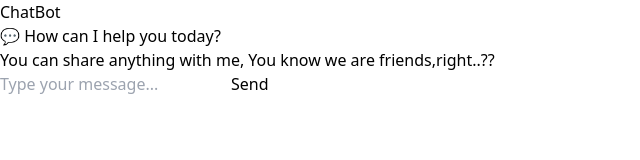
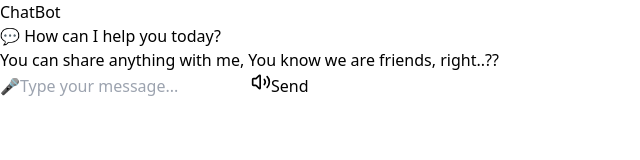
Before and after one commit to FS-Sridharan007/Sri-eshwar, a React (Vite) app in the folder ai/: page /chat-area in a window 1280 px wide. Shown: the top 160 px of the page, without its empty margins (0-640 px from the left). Built offline with nearby package versions, Linux system fonts and the light colour scheme.

Commit message:
Voice System Installed and still modification remaining

```diff
--- a/ai/package.json
+++ b/ai/package.json
@@ -15,7 +15,9 @@
     "lucide-react": "^0.474.0",
     "motion": "^12.2.0",
     "react": "^18.3.1",
-    "react-dom": "^18.3.1"
+    "react-dom": "^18.3.1",
+    "react-speech-recognition": "^3.10.0",
+    "whisper": "^0.3.3"
   },
   "devDependencies": {
     "@eslint/js": "^9.17.0",
--- a/ai/src/pages/ChatArea.jsx
+++ b/ai/src/pages/ChatArea.jsx
@@ -1,20 +1,29 @@
-import { useState } from "react";
+import { useState, useEffect, useRef } from "react";
 import { motion } from "framer-motion";
-import axios from "axios"; // Import Axios for API requests
+import axios from "axios";
+import STTButton from "./STTButton";
+import TTSButton from "./TTSButton";
+import { Volume2, VolumeX } from "lucide-react"; // Import mute/unmute icons
 
 export default function ChatArea() {
   const [messages, setMessages] = useState([]);
   const [input, setInput] = useState("");
   const [botTyping, setBotTyping] = useState(false);
   const [currentBotMessage, setCurrentBotMessage] = useState("");
+  const [isMuted, setIsMuted] = useState(false); // State for mute/unmute
+  const messagesEndRef = useRef(null);
+  const utteranceRef = useRef(null);
+
+  useEffect(() => {
+    messagesEndRef.current?.scrollIntoView({ behavior: "smooth" });
+  }, [messages, currentBotMessage]);
 
   const sendMessage = async () => {
     if (input.trim() !== "") {
       const userMessage = { text: input, type: "user" };
-      setMessages([...messages, userMessage]);
+      setMessages((prev) => [...prev, userMessage]);
       setInput("");
-
-      setTimeout(() => setBotTyping(true), 500);
+      setBotTyping(true);
 
       try {
         const response = await axios.post("http://localhost:8000/chat/", {
@@ -36,10 +45,14 @@ export default function ChatArea() {
     }
   };
 
-  // Typing effect function
   const simulateTyping = (fullText) => {
     let index = 0;
     setCurrentBotMessage("");
+
+    // Start speaking immediately if unmuted
+    if (!isMuted) {
+      speakText(fullText);
+    }
 
     const interval = setInterval(() => {
       if (index < fullText.length) {
@@ -54,6 +67,21 @@ export default function ChatArea() {
     }, 50);
   };
 
+  const speakText = (text) => {
+    if (!window.speechSynthesis) return;
+    const utterance = new SpeechSynthesisUtterance(text);
+    utterance.lang = "en-US";
+    utterance.rate = 1.2;
+    utterance.pitch = 1;
+    utterance.volume = 1;
+
+    // Save reference to cancel ongoing speech when needed
+    utteranceRef.current = utterance;
+
+    window.speechSynthesis.cancel();
+    window.speechSynthesis.speak(utterance);
+  };
+
   return (
     <motion.div
       initial={{ opacity: 0, y: 30 }}
@@ -61,104 +89,70 @@ export default function ChatArea() {
       transition={{ duration: 1 }}
       className="flex items-center justify-center h-screen bg-gradient-to-br from-[#222831] to-[#393E46] text-white relative"
     >
-      <motion.h1
-        initial={{ opacity: 0, x: -20 }}
-        animate={{ opacity: 1, x: 0 }}
-        transition={{ delay: 0.3, duration: 0.8 }}
-        className="absolute top-5 left-6 text-2xl font-bold text-[#00ADB5] tracking-wide drop-shadow-lg"
-      >
+      <motion.h1 className="absolute top-5 left-6 text-2xl font-bold text-[#00ADB5] tracking-wide drop-shadow-lg">
         ChatBot
       </motion.h1>
 
-      <motion.div
-        initial={{ opacity: 0, scale: 0.9 }}
-        animate={{ opacity: 1, scale: 1 }}
-        transition={{ delay: 0.5, duration: 0.8, ease: "easeOut" }}
-        className="w-[60%] h-[60vh] flex flex-col bg-[#EEEEEE]/10 backdrop-blur-lg p-6 rounded-2xl shadow-lg border border-gray-700"
-      >
-        <motion.h2
-          initial={{ opacity: 0 }}
-          animate={{ opacity: 1 }}
-          transition={{ delay: 0.7, duration: 0.6 }}
-          className="text-center text-lg text-gray-300 mb-2"
-        >
-          💬 How can I help you today?
-        </motion.h2>
+      <motion.div className="w-[75%] h-[75vh] flex flex-col bg-[#EEEEEE]/10 backdrop-blur-lg p-6 rounded-2xl shadow-lg border border-gray-700">
+        <motion.h2 className="text-center text-lg text-gray-300 mb-2">💬 How can I help you today?</motion.h2>
 
         <div className="flex-1 overflow-y-auto p-4 space-y-4">
-          {messages.length === 0 ? (
-            <motion.p
-              initial={{ opacity: 0 }}
-              animate={{ opacity: 1 }}
-              transition={{ delay: 0.9, duration: 0.6 }}
-              className="text-gray-400 text-center"
-            >
-              You can share anything with me, You know we are friends,right..??
-            </motion.p>
-          ) : (
-            messages.map((msg, index) => (
+          {messages.length === 0 && <p className="text-gray-400 text-center">You can share anything with me, You know we are friends, right..??</p>}
+
+          {messages.map((msg, index) => (
             <motion.div
               key={index}
-                initial={{ opacity: 0, y: 10 }}
-                animate={{ opacity: 1, y: 0 }}
-                transition={{ delay: 0.1 * index, duration: 0.5 }}
               className={`p-3 rounded-lg max-w-xs transition-all duration-300 ${
-                  msg.type === "user"
-                    ? "bg-[#00ADB5] self-end text-white shadow-md"
-                    : "bg-[#F8B400] self-start text-black shadow-md"
+                msg.type === "user" ? "bg-[#00ADB5] self-end text-white" : "bg-[#F8B400] self-start text-black"
               }`}
             >
               {msg.text}
+              {msg.type === "bot" && !isMuted && <TTSButton text={msg.text} />}
             </motion.div>
-            ))
-          )}
+          ))}
 
-          {botTyping && (
-            <motion.div
-              initial={{ opacity: 0 }}
-              animate={{ opacity: 1 }}
-              transition={{ duration: 0.5, repeat: Infinity, repeatType: "reverse" }}
-              className="text-gray-400 text-sm"
-            >
-              ChatBot is typing...
-            </motion.div>
-          )}
+          {botTyping && <p className="text-gray-400 text-sm">ChatBot is typing...</p>}
+          {currentBotMessage && <p className="p-3 rounded-lg bg-[#F8B400] self-start text-black">{currentBotMessage}</p>}
 
-          {currentBotMessage && (
-            <motion.div
-              initial={{ opacity: 0 }}
-              animate={{ opacity: 1 }}
-              transition={{ duration: 0.5 }}
-              className="p-3 rounded-lg bg-[#F8B400] self-start text-black shadow-md transition-all duration-300"
-            >
-              {currentBotMessage}
-            </motion.div>
-          )}
+          <div ref={messagesEndRef} />
         </div>
 
-        <motion.div
-          initial={{ opacity: 0, y: 10 }}
-          animate={{ opacity: 1, y: 0 }}
-          transition={{ delay: 1, duration: 0.8 }}
-          className="flex items-center bg-[#222831]/50 p-3 rounded-lg shadow-md mt-4"
-        >
+        <div className="flex items-center bg-[#222831]/50 p-3 rounded-lg shadow-md mt-4">
+          <STTButton onResult={(transcript) => setInput(transcript)} />
           <input
             type="text"
-            className="flex-1 bg-transparent text-white placeholder-gray-400 outline-none p-2 border-b border-gray-600 focus:border-white transition-all duration-300"
+            className="flex-1 bg-transparent text-white placeholder-gray-400 outline-none p-2 border-b border-gray-600 focus:border-white transition-all duration-300 ml-3"
             placeholder="Type your message..."
             value={input}
             onChange={(e) => setInput(e.target.value)}
             onKeyDown={(e) => e.key === "Enter" && sendMessage()}
           />
+
+          {/* Mute/Unmute Toggle Button */}
           <motion.button
             whileHover={{ scale: 1.1 }}
             whileTap={{ scale: 0.9 }}
-            className="ml-3 bg-[#0077FF] px-4 py-2 rounded-lg hover:bg-[#005BBB] transition-all duration-300"
+            className="mx-3 p-2 rounded-full bg-gray-600 hover:bg-gray-500 transition-all"
+            onClick={() => {
+              setIsMuted((prev) => !prev);
+              if (!isMuted && utteranceRef.current) {
+                window.speechSynthesis.cancel(); // Stop speech immediately when muted
+              }
+            }}
+          >
+            {isMuted ? <VolumeX size={20} className="text-red-400" /> : <Volume2 size={20} className="text-green-400" />}
+          </motion.button>
+
+          {/* Send Button */}
+          <motion.button
+            whileHover={{ scale: 1.1 }}
+            whileTap={{ scale: 0.9 }}
+            className="bg-[#0077FF] px-4 py-2 rounded-lg hover:bg-[#005BBB] transition-all duration-300"
             onClick={sendMessage}
           >
             Send
           </motion.button>
-        </motion.div>
+        </div>
       </motion.div>
     </motion.div>
   );
--- /dev/null
+++ b/ai/src/pages/STTButton.jsx
@@ -0,0 +1,64 @@
+import { useState, useRef } from "react";
+
+export default function STTButton({ onResult }) {
+  const [isListening, setIsListening] = useState(false);
+  const recognitionRef = useRef(null);
+  const timeoutRef = useRef(null);
+
+  const startListening = () => {
+    if (!("SpeechRecognition" in window || "webkitSpeechRecognition" in window)) {
+      console.error("Speech recognition is not supported in this browser.");
+      return;
+    }
+
+    const recognition = new (window.SpeechRecognition || window.webkitSpeechRecognition)();
+    recognition.lang = "en-US";
+    recognition.continuous = false; // Stops after a sentence
+    recognition.interimResults = false;
+
+    recognitionRef.current = recognition;
+
+    recognition.onstart = () => {
+      setIsListening(true);
+    };
+
+    recognition.onresult = (event) => {
+      const transcript = event.results[0][0].transcript;
+      onResult((prevText) => prevText + " " + transcript);
+
+      clearTimeout(timeoutRef.current);
+      timeoutRef.current = setTimeout(() => {
+        stopListening();
+      }, 1200);
+    };
+
+    recognition.onerror = (event) => {
+      console.error("Speech recognition error:", event.error);
+      stopListening();
+    };
+
+    recognition.onend = () => {
+      setIsListening(false);
+    };
+
+    recognition.start();
+  };
+
+  const stopListening = () => {
+    if (recognitionRef.current) {
+      recognitionRef.current.stop();
+      setIsListening(false);
+    }
+  };
+
+  return (
+    <button
+      onClick={startListening}
+      className={`p-2 rounded-full transition-all shadow-md ${
+        isListening ? "bg-red-600 hover:bg-red-700" : "bg-green-500 hover:bg-green-600"
+      } text-white text-xl`}
+    >
+      {isListening ? "🎙️" : "🎤"}
+    </button>
+  );
+}
--- /dev/null
+++ b/ai/src/pages/TTSButton.jsx
@@ -0,0 +1,71 @@
+import { useState, useRef } from "react";
+
+export default function TTSButton({ text }) {
+  const [isSpeaking, setIsSpeaking] = useState(false);
+  const utteranceRef = useRef(null);
+
+  const speakText = () => {
+    if (!window.speechSynthesis) {
+      console.error("Text-to-Speech is not supported in this browser.");
+      return;
+    }
+
+    // Stop if already speaking
+    if (isSpeaking) {
+      window.speechSynthesis.cancel();
+      setIsSpeaking(false);
+      return;
+    }
+
+    // Optimize text to reduce pauses after punctuation
+    const optimizedText = text.replace(/([.,!?;])/g, "\u200A"); // Replaces with thin space
+
+    // SSML version to explicitly define pauses (Optional, improves control)
+    const ssml = `<speak>${optimizedText.replace(
+      /([.?!])/g,
+      '<break time="200ms"/>'
+    )}</speak>`;
+
+    const utterance = new SpeechSynthesisUtterance();
+    utterance.lang = "en-US";
+    utterance.rate = 1.3; // Slightly increased for better flow
+    utterance.pitch = 1;
+    utterance.volume = 1;
+
+    // Check if the browser supports SSML parsing
+    if ("speechSynthesisUtterance" in window) {
+      utterance.text = optimizedText; // Use the improved text version
+    } else {
+      utterance.text = ssml; // Use SSML if supported
+    }
+
+    // Reduce pause duration between words
+    utterance.onboundary = (event) => {
+      if (event.name === "word") {
+        console.log("Speaking:", event.charIndex);
+      }
+    };
+
+    // Reset speaking state when speech ends
+    utterance.onend = () => {
+      setIsSpeaking(false);
+    };
+
+    utteranceRef.current = utterance;
+
+    window.speechSynthesis.cancel(); // Stop any ongoing speech
+    window.speechSynthesis.speak(utterance);
+    setIsSpeaking(true);
+  };
+
+  return (
+    <button
+      onClick={speakText}
+      className={`ml-2 p-2 rounded-full shadow-md transition-all ${
+        isSpeaking ? "bg-red-500 hover:bg-red-700" : "bg-blue-500 hover:bg-blue-700"
+      } text-white`}
+    >
+      {isSpeaking ? "⏸️" : "🔊"}
+    </button>
+  );
+}
--- a/package.json
+++ b/package.json
@@ -1,5 +1,6 @@
 {
   "dependencies": {
+    "axios": "^1.7.9",
     "bcryptjs": "^2.4.3",
     "body-parser": "^1.20.3",
     "cors": "^2.8.5",
@@ -7,6 +8,7 @@
     "express": "^4.21.2",
     "jsonwebtoken": "^9.0.2",
     "mongoose": "^8.10.0",
+    "openai": "^4.83.0",
     "prop-types": "^15.8.1",
     "react-icons": "^5.4.0",
     "react-router-dom": "^7.1.5"
```
Also changed, not shown: 2 other files (tests, documents, lock files or other folders). Lines whose indentation alone changed are shown as unchanged.
